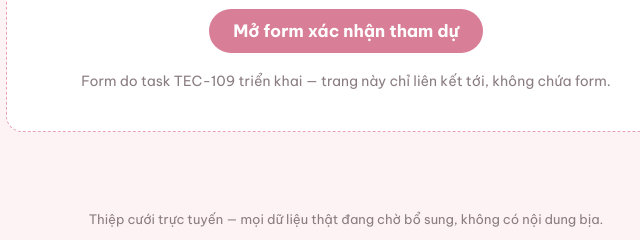
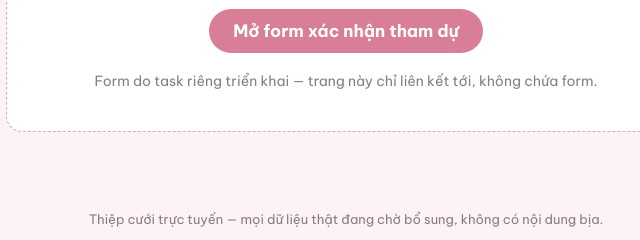
Before and after one commit to Muse-Soft/m-software-thiep-cuoi-truc-tuyen, a plain HTML site: page index.html in a window 1280 px wide. Shown: the part 3315-3555 px from the top of the page, 294-934 px from the left. Drawn offline with nearby package versions, Linux system fonts and the light colour scheme.

Commit message:
Làm sạch chú thích và chữ hiển thị trên trang công khai (#6)
Co-authored-by: Mèo DevOps <devops@genalpha.dev>
Co-authored-by: Claude Sonnet 5.5 <noreply@anthropic.com>

```diff
--- a/index.html
+++ b/index.html
@@ -115,13 +115,13 @@
 
   <div class="divider" aria-hidden="true"><span>✿</span></div>
 
-  <!-- Mục 6 — Xác nhận tham dự: form nằm ở rsvp.html (TEC-109), trang này chỉ liên kết tới -->
+  <!-- Mục 6 — Xác nhận tham dự: form nằm ở rsvp.html, trang này chỉ liên kết tới -->
   <section id="rsvp" class="section">
     <h2 class="section__title">Bạn sẽ đến chung vui chứ?</h2>
     <div class="placeholder-frame" role="status">
       <p>Form xác nhận tham dự nằm ở trang riêng.</p>
       <p><a class="hero__scroll" href="rsvp.html">Mở form xác nhận tham dự</a></p>
-      <p class="placeholder-frame__note">Form do task TEC-109 triển khai — trang này chỉ liên kết tới, không chứa form.</p>
+      <p class="placeholder-frame__note">Form do task riêng triển khai — trang này chỉ liên kết tới, không chứa form.</p>
     </div>
   </section>
 </main>
--- a/main.js
+++ b/main.js
@@ -1,4 +1,4 @@
-// Thiệp cưới — TEC-108. Mọi dữ liệu thật đều là placeholder cho tới khi PO bổ sung.
+// Thiệp cưới. Mọi dữ liệu thật đều là placeholder cho tới khi PO bổ sung.
 (function () {
   "use strict";
 
--- a/styles.css
+++ b/styles.css
@@ -1,4 +1,4 @@
-/* Thiệp cưới — theo DESIGN.md (TEC-107): hồng pastel + vàng gold, mobile-first. */
+/* Thiệp cưới — theo đặc tả thiết kế: hồng pastel + vàng gold, mobile-first. */
 :root {
   --bg: #FDF2F4;
   --bg-alt: #FFF9F5;
```
Also changed, not shown: rsvp.html (+6 -7 lines).
